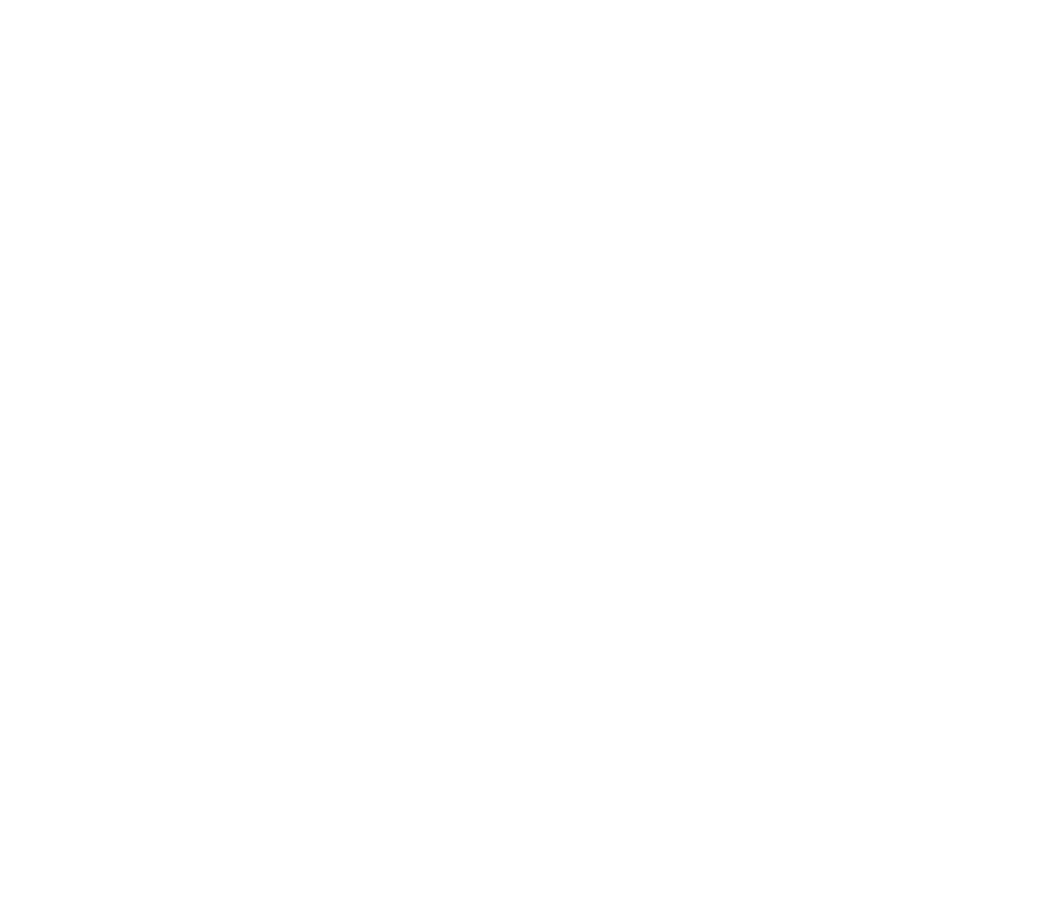
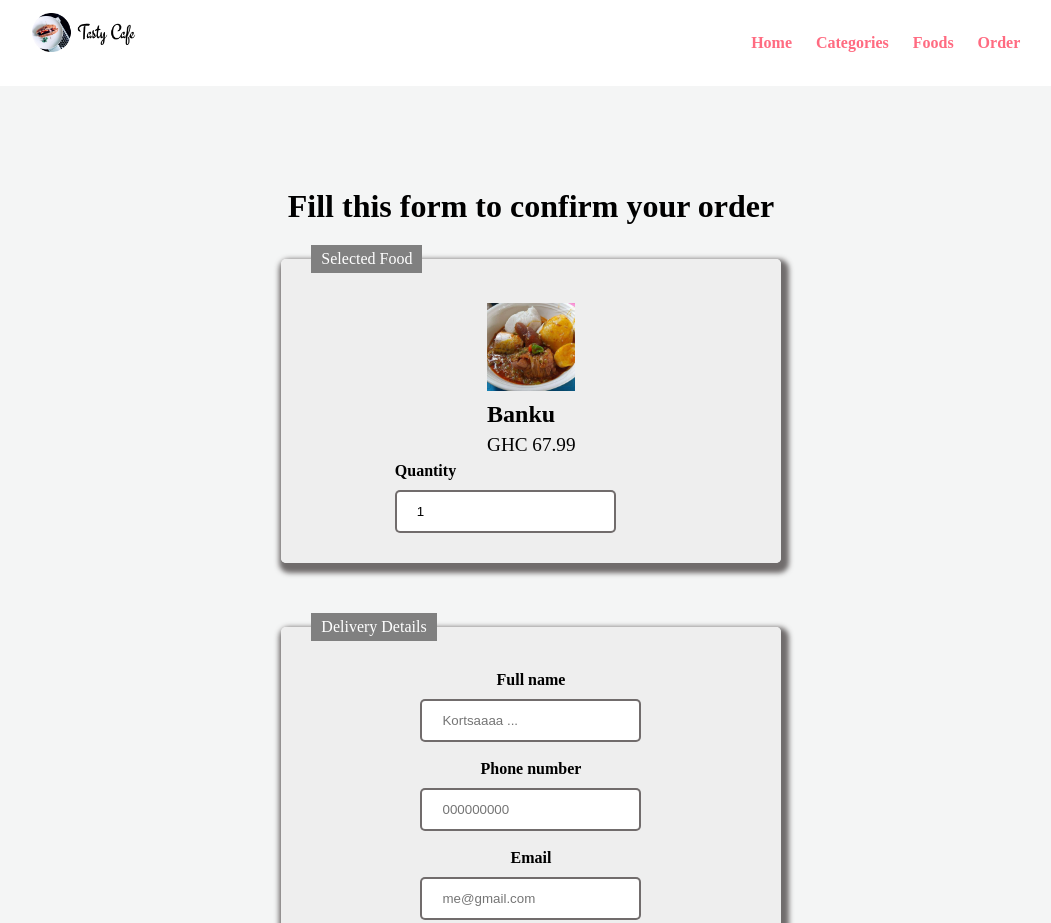
Before and after one commit to Kortsa/project2, a plain HTML site: page order.html in a window 1280 px wide. Shown: the top 923 px of the page, without its empty margins (109-1160 px from the left). Before the commit the page ends 800 px from the top, so only its background shows below. Drawn offline with Linux system fonts and the light colour scheme.

Commit message:
in progress

```diff
--- /dev/null
+++ b/css/order.css
@@ -0,0 +1,57 @@
+.food-search{
+    background-image: none;
+    background-color: rgb(244, 245, 245);
+}
+
+.food-search  h2{
+    color: black;
+}
+
+.food-search fieldset{
+    display: flex;
+    flex-direction: column;
+    background-color: #eee;
+    width: 50%;
+    margin: auto;
+    align-items: center;
+    justify-content: center;
+    padding: 3%;
+    margin-bottom: 5%;
+    border: none;
+    box-shadow: 3px 5px 5px 5px rgba(92, 87, 87, 0.87);
+    border-radius: 5px;
+}
+
+legend {
+    background-color: gray;
+    color: white;
+    padding: 5px 10px;
+  }
+
+.food-menu-desc h3{
+    margin-left: 30%;
+    margin-top: 2%;
+}
+
+.food-menu-desc p{
+    margin-left: 30%;
+}
+
+fieldset input{
+    background-color: #fff;
+  padding: 12px 20px;
+  border-radius: 5px;
+  border: 2px solid rgba(92, 87, 87, 0.87);
+  margin-top: 10px;
+}
+
+
+.food-search .order-label{
+    font-weight: bold;
+}
+
+textarea{
+    resize: none;
+    outline: none;
+    overflow: auto;
+}
--- a/order.html
+++ b/order.html
@@ -0,0 +1,95 @@
+<!DOCTYPE html>
+<html lang="en">
+<head>
+    <meta charset="UTF-8">
+    <meta http-equiv="X-UA-Compatible" content="IE=edge">
+    <meta name="viewport" content="width=device-width, initial-scale=1.0">
+    <link rel="stylesheet" href="./css/style.css">
+    <link rel="stylesheet" href="./css/order.css">
+    <title>Order Page</title>
+</head>
+<body>
+       <!-- navbar section starts -->
+<section id="navbar">
+    <div class="container">
+        <div class="logo">
+            <a href="#"><img src="./images/My_Logo.png" alt="" class="img-responsive"></a>
+        </div>
+
+        <div class="menu text-right">
+            <ul>
+                <li><a href="index.html">Home</a></li>
+                <li><a href="categories.html">Categories</a></li>
+                <li><a href="foods.html">Foods</a></li>
+                <li><a href="order.html">Order</a></li>
+            </ul>
+        </div>
+
+        <div class="clearfix"></div>
+    </div>
+</section>
+<!-- navbar section end -->
+
+<section class="food-search">
+    <div class="container">
+        <h2 class="text-center text-white">
+            Fill this form to confirm your order
+        </h2>
+
+        <form action="#" class="order">
+            <fieldset>
+                <legend>Selected Food</legend>
+                <div class="food-menu-img">
+                    <img src="./images/banku.jpg" alt="" class="img-responsive">
+                </div>
+
+                <div class="food-menu-desc">
+                    <h3>Banku</h3>
+                    <p class="food-price">GHC 67.99</p>
+                    <div class="order-label">
+                        Quantity
+
+                    </div>
+                    <input
+                    type="number"
+                    name="qty"
+                    class="input-responsive"
+                    value="1"
+                    required
+                    >
+                </div>
+            </fieldset>
+
+            <fieldset>
+                <legend>Delivery Details</legend>
+
+                <label for="" class="order-label">Full name</label>
+                <!-- <br> -->
+                <input type="text" name="full-name" placeholder="Kortsaaaa ...">
+                <br>
+
+                <label for="" class="order-label">Phone number</label>
+                <!-- <br> -->
+                <input type="text" name="full-name" placeholder="000000000">
+                <br>
+
+                <label for="" class="order-label">Email</label>
+                <!-- <br> -->
+                <input type="email" name="full-name" placeholder="me@gmail.com">
+
+                <br>
+
+                <label for="" class="order-label">Address</label>
+                <textarea name="address" id="" cols="30" rows="10"></textarea>
+                <br>
+
+                <input type="submit" value="Confirm Order" class="btn btn-primary">
+
+            </fieldset>
+        </form>
+
+    </div>
+</section>
+
+</body>
+</html>
```
Also changed, not shown: css/style.css (+10 -0 lines).
